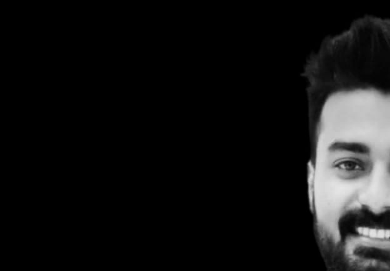
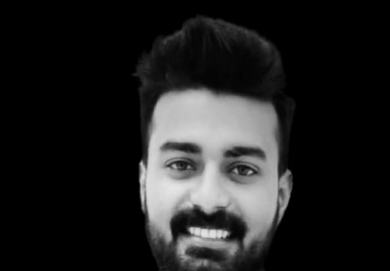
Before and after one commit to ABHIshek065/portfolio, a website: page index.html in a window 390 px wide. Shown: the part 98-369 px from the top of the page. Drawn offline with Linux system fonts and the light colour scheme.

Commit message:
Update style.css

```diff
--- a/style.css
+++ b/style.css
@@ -390,7 +390,7 @@ nav .fas {
 }
 @media only screen and (max-width: 600px) {
   #header {
-    background-image: url(badal89.jpeg);
+    background-image: url(badal24.jpeg);
     background-repeat: no-repeat;
     position: fixed;/**/
   }
```
